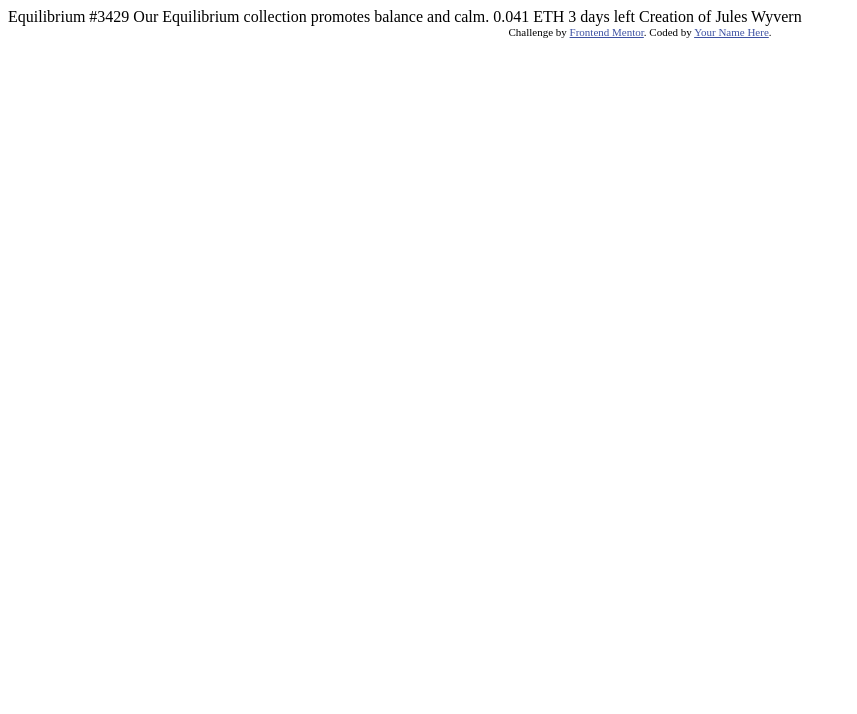
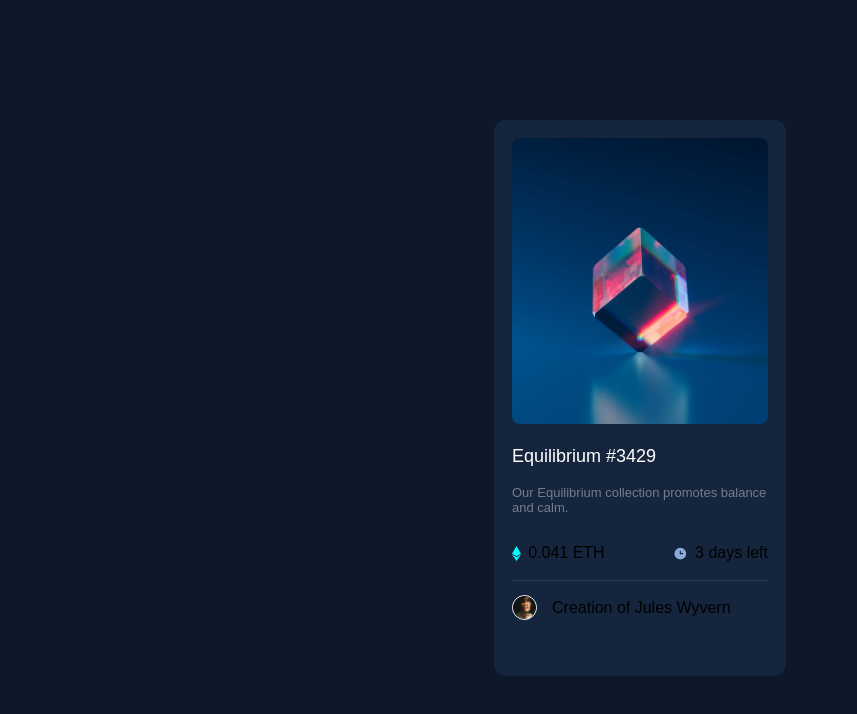
Before and after one commit to justAy16/group-practice-repo, a plain HTML site: page index.html in a window 1280 px wide. Shown: the whole page, without its empty margins (0-857 px from the left). Drawn offline with Linux system fonts and the light colour scheme.

Commit message:
first back up

```diff
--- a/index.html
+++ b/index.html
@@ -3,31 +3,21 @@
 <head>
   <meta charset="UTF-8">
   <meta name="viewport" content="width=device-width, initial-scale=1.0"> <!-- displays site properly based on user's device -->
-
+  <link rel="stylesheet" href="style.css">
   <link rel="icon" type="image/png" sizes="32x32" href="./images/favicon-32x32.png">
-
   <title>Frontend Mentor | NFT preview card component</title>
-
-  <!-- Feel free to remove these styles or customise in your own stylesheet 👍 -->
-  <style>
-    .attribution { font-size: 11px; text-align: center; }
-    .attribution a { color: hsl(228, 45%, 44%); }
-  </style>
 </head>
 <body>
-
-  Equilibrium #3429
-
-  Our Equilibrium collection promotes balance and calm.
-
-  0.041 ETH
-  3 days left
-
-  Creation of Jules Wyvern
-
-  <div class="attribution">
-    Challenge by <a href="https://www.frontendmentor.io?ref=challenge" target="_blank">Frontend Mentor</a>.
-    Coded by <a href="#">Your Name Here</a>.
+  <div class="main-div">
+    <img src="images/image-equilibrium.jpg" alt="Equilibrium" class="equilibrium">
+    <p class="main-text">Equilibrium #3429</p>
+    <p class="motto">Our Equilibrium collection promotes balance and calm.</p>
+    <div class="img-text clock-eth-line">
+      <div class="img-text"><img src="images/icon-ethereum.svg" alt="icon-ethereum" class="icon"><p> 0.041 ETH</p></div>
+      <div class="img-text"><img src="images/icon-clock.svg" alt="clock-icon" class="icon"><p>3 days left</p></div>
+    </div>
+    <hr>
+    <div class="img-text"><img src="images/image-avatar.png" alt="avatar" class="avatar"><p>Creation of Jules Wyvern</p></div>
   </div>
 </body>
 </html>
--- a/style.css
+++ b/style.css
@@ -5,3 +5,67 @@
 .attribution a {
   color: hsl(228, 45%, 44%);
 }
+body{
+  background-color: hsl(217, 54%, 11%);
+  /* justify-content: center; */
+  /* align-items: center; */
+  height: 100vh;
+}
+.main-div{
+  background-color: hsl(216, 50%, 16%);
+  height: 65vh;
+  width: 20vw;
+  /* justify-content: center; */
+  border-radius: 12px;
+  padding: 18px;
+  margin: auto;
+  /* position: absolute; */
+  /* justify-content: center; */
+  /* align-self: center; */
+  margin-top: 15vh;
+}
+/* class of the equilibrim image */
+.equilibrium{
+  height: 55%;
+  width: 100%;
+  border-radius: 8px;
+}
+p{
+  font-family: Arial, Helvetica, sans-serif;
+}
+.main-text{
+  color: white;
+  font-size: large;
+  font-weight: 300;
+}
+.motto{
+  color: rgba(245, 245, 245, 0.429);
+  font-weight: 100;
+  font-size: small ;
+}
+/* class that makes the avatar img, icon and text appear on the same line */
+.img-text{
+  display: flex;
+  align-items: center;
+}
+.clock-eth-line{
+  justify-content: space-between;
+}
+
+.icon{
+  margin-right: 7px;
+  height: 15px;
+}
+.avatar{
+  height: 23px;
+  border: 0.5px solid white;
+  border-radius: 50%;
+  margin-right: 15px;
+}
+hr{
+  height: 0.5px;
+  background-color: hsl(214, 29%, 25%);
+  border: none;
+  margin: 2px 0;
+
+}
```
Also changed, not shown: design/desktop-design.jpg (deleted).
